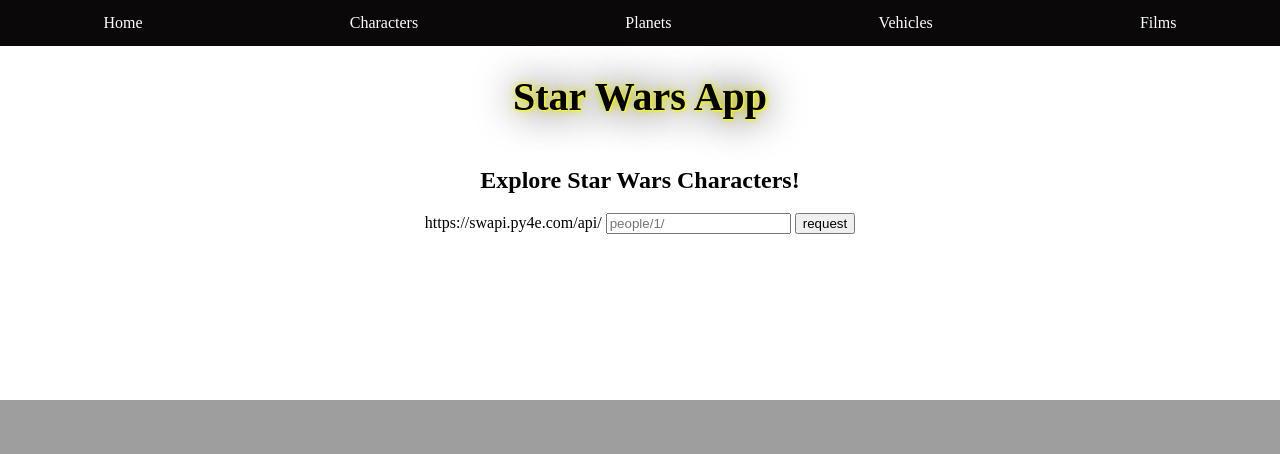
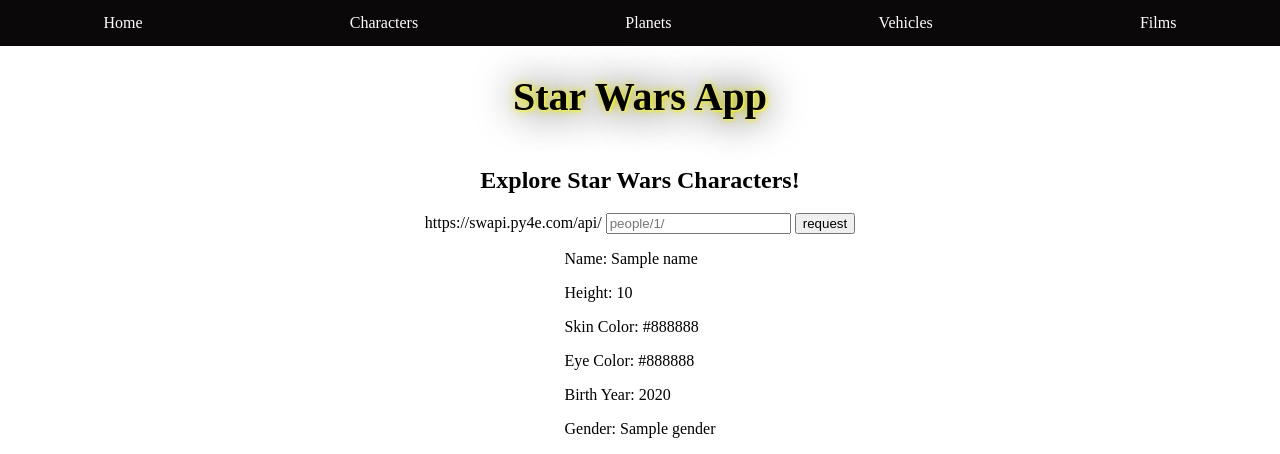
Before and after one commit to lougoncharenko/star_wars_api, a Flask app: template templates/char.html in a window 1280 px wide. Shown: the part 400-854 px from the top of the page. Before the commit the page ends 800 px from the top, so only its background shows below. Run offline with Flask 2, Linux system fonts and the light colour scheme; the template is opened without the code that fills it: most values are stand-ins (such as "Sample title", 1, 10 or a date in 2020).

Commit message:
build jinja2

```diff
--- a/templates/char.html
+++ b/templates/char.html
@@ -3,11 +3,17 @@
 <h2>Explore Star Wars Characters!</h2>
 <div class="input-group">
     <span class="input-group-addon">https://swapi.py4e.com/api/</span>
-    <input id="interactive" type="text" class="form-control" placeholder="people/1/">
+    <input id="interactive" name ="people_input" type="text" class="form-control" placeholder="people/1/">
     <span class="input-group-btn"><button onClick="interactive_call();return false;" class="btn btn-primary">request</button></span>
   </div>
 
   <div id="display">
+    <p>Name: {{name.name}}</p>
+    <p>Height: {{height.height}}</p>
+    <p>Skin Color: {{skin.skin_color}}</p>
+    <p> Eye Color: {{eye_color.eye_color}}</p>
+    <p>Birth Year: {{birth_year.birth_year}}</p>
+    <p>Gender: {{gender.gender}}</p>
 
   </div>
 {% endblock %}
```
